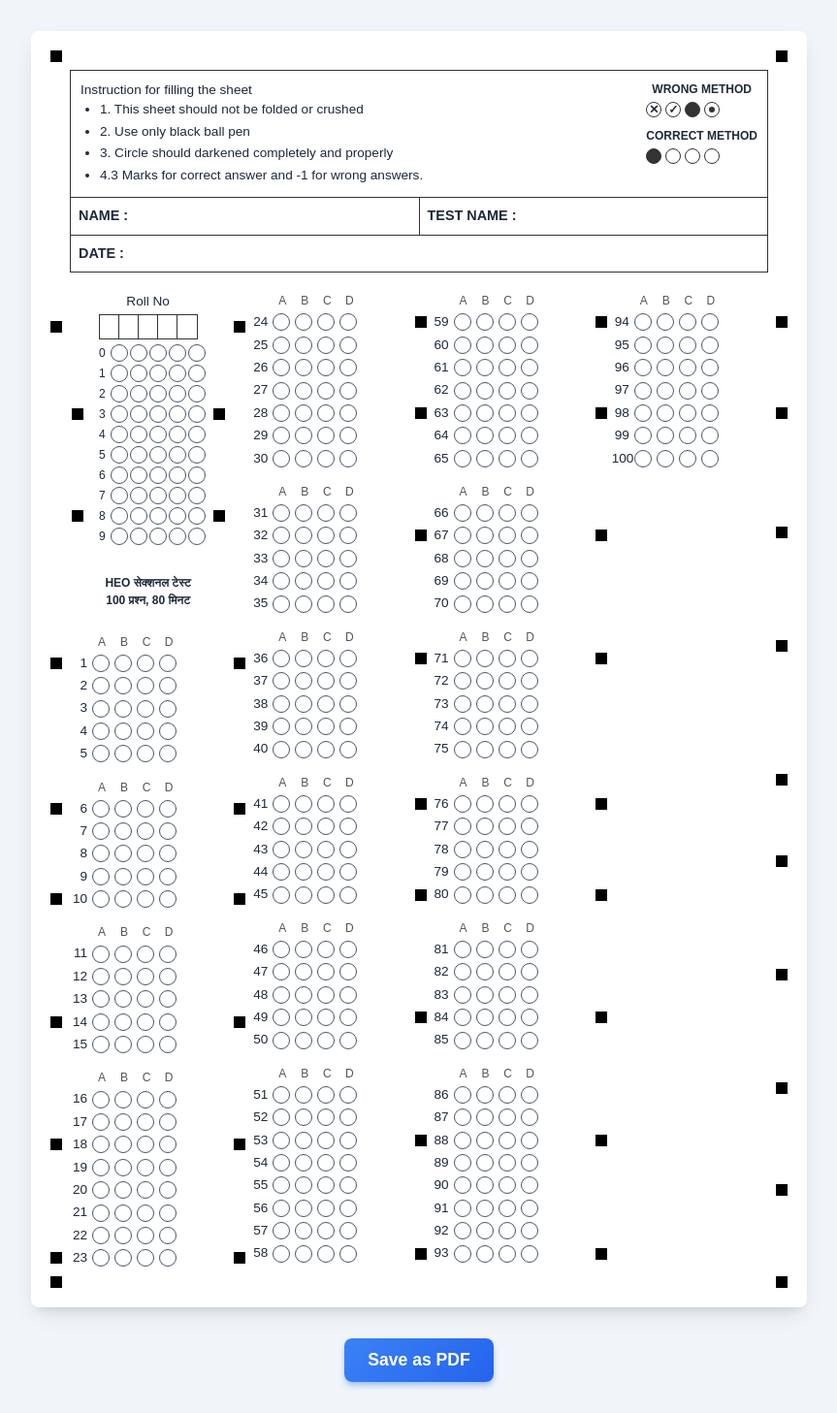
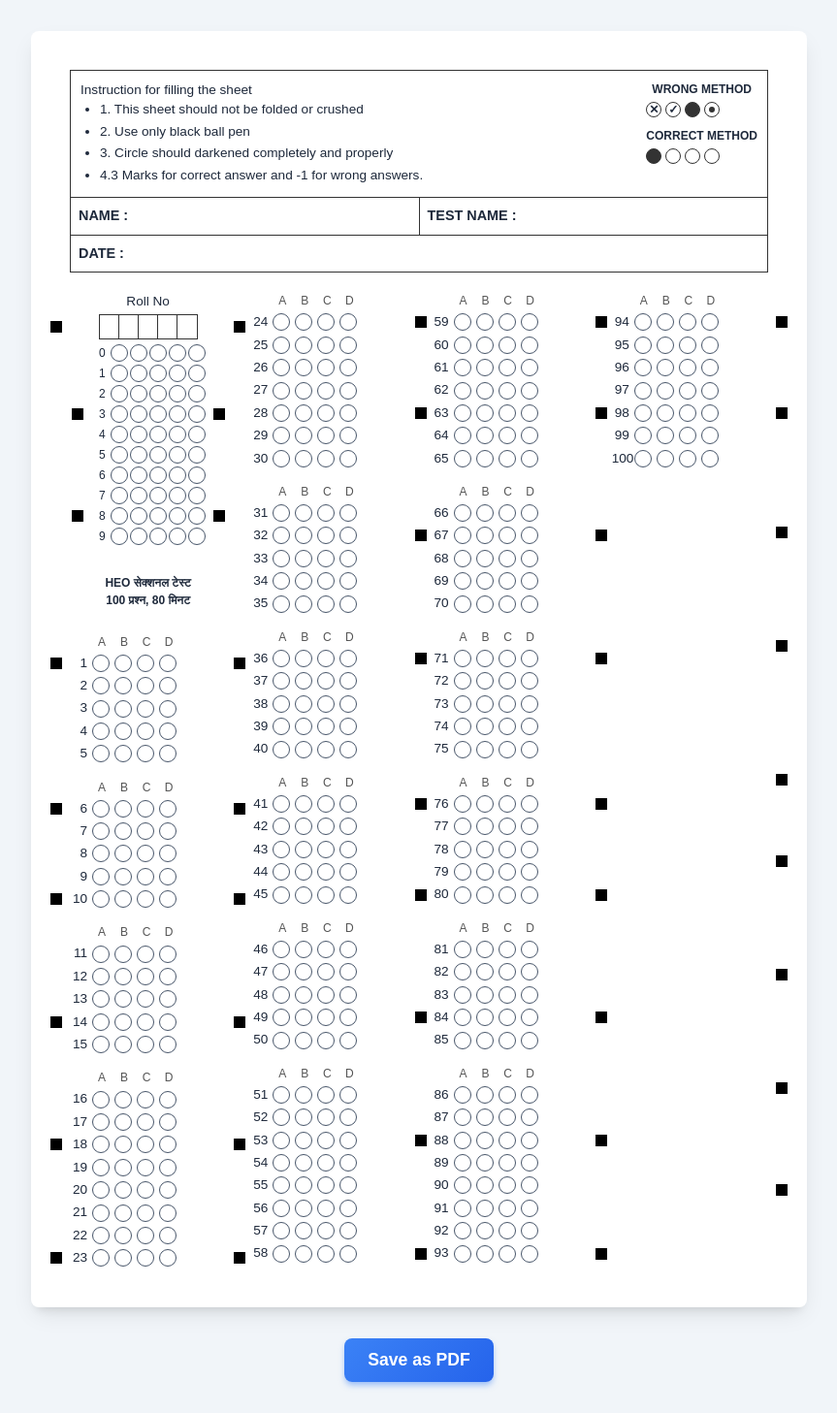
Before and after one commit to pieby2/omr, a React (Vite) app: page / in a window 1280 px wide. Shown: the whole page at 97% size, without its empty margins (208-1071 px from the left). Built offline with nearby package versions, Linux system fonts and the light colour scheme.

Commit message:
Remove extra corner black squares to perfectly match screenshot

```diff
--- a/src/App.css
+++ b/src/App.css
@@ -325,17 +325,6 @@
   border-color: #1e3a8a;
 }
 
-.black-square {
-  width: 12px;
-  height: 12px;
-  background-color: #000;
-  position: absolute;
-}
-.bs-tl { top: -20px; left: -20px; }
-.bs-tr { top: -20px; right: -20px; }
-.bs-bl { bottom: -20px; left: -20px; }
-.bs-br { bottom: -20px; right: -20px; }
-
 /* Subtext */
 .subtext {
   font-size: 0.75rem;
--- a/src/App.jsx
+++ b/src/App.jsx
@@ -110,12 +110,6 @@ function App() {
     <div className="app-container">
       <div className="omr-sheet-wrapper" ref={sheetRef}>
         <div className="omr-sheet">
-          {/* Black alignment squares at corners */}
-          <div className="black-square bs-tl"></div>
-          <div className="black-square bs-tr"></div>
-          <div className="black-square bs-bl"></div>
-          <div className="black-square bs-br"></div>
-
           <div className="header-section">
             <div className="instructions-box">
               <div>
```
